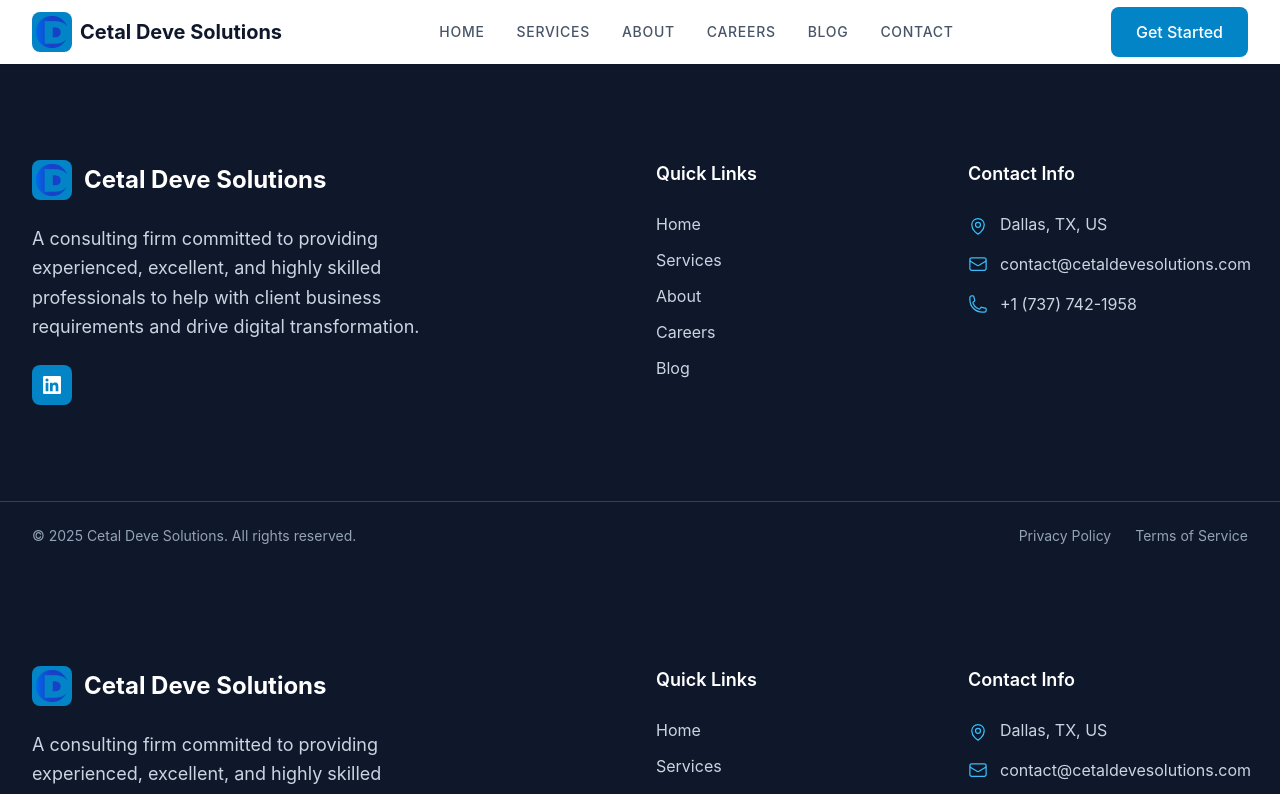
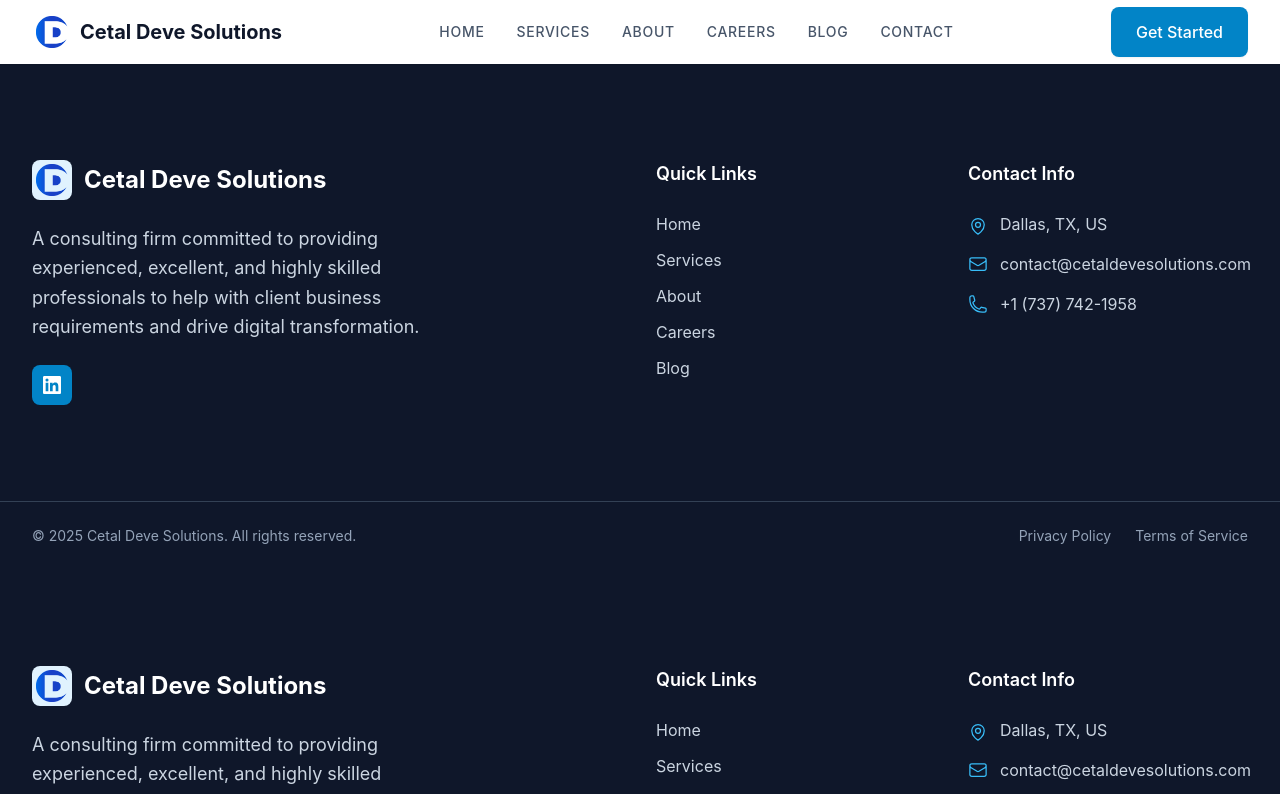
Before and after one commit to CetalDeve/CetalDeveSolutions, a Next.js app: page /components/Footer in a window 1280 px wide. Shown: the top 794 px of the page. Built offline with nearby package versions, Linux system fonts and the light colour scheme.

Commit message:
change logo color

```diff
--- a/pages/components/Footer.js
+++ b/pages/components/Footer.js
@@ -10,7 +10,7 @@ export default function Footer() {
         <div className="grid grid-cols-1 md:grid-cols-2 lg:grid-cols-4 gap-8">
           {/* Company Info */}
           <div className="lg:col-span-2">
-            <div className="flex items-center space-x-3 mb-6">              <div className="w-10 h-10 rounded-lg bg-primary-600 flex items-center justify-center">
+            <div className="flex items-center space-x-3 mb-6">              <div className="w-10 h-10 rounded-lg bg-primary-100 flex items-center justify-center">
                 <img
                   src="/logo.png"
                   alt="Cetal Deve Solutions"
--- a/pages/components/Header.js
+++ b/pages/components/Header.js
@@ -20,7 +20,7 @@ function Header() {
         <div className="flex h-16 items-center justify-between">          {/* Logo */}
           <div className="flex items-center">
             <Link href="/" className="flex items-center space-x-2">
-              <div className="w-10 h-10 rounded-lg bg-primary-600 flex items-center justify-center">
+              <div className="w-10 h-10 rounded-lg  flex items-center justify-center">
                 <img
                   src="/logo.png"
                   alt="Cetal Deve Solutions"
```
